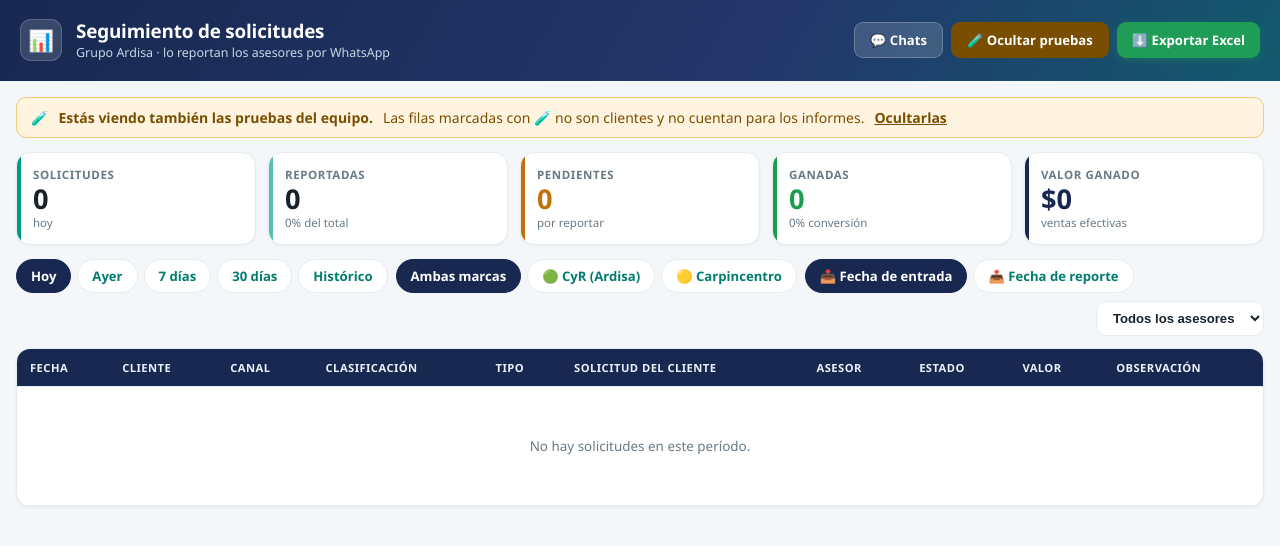
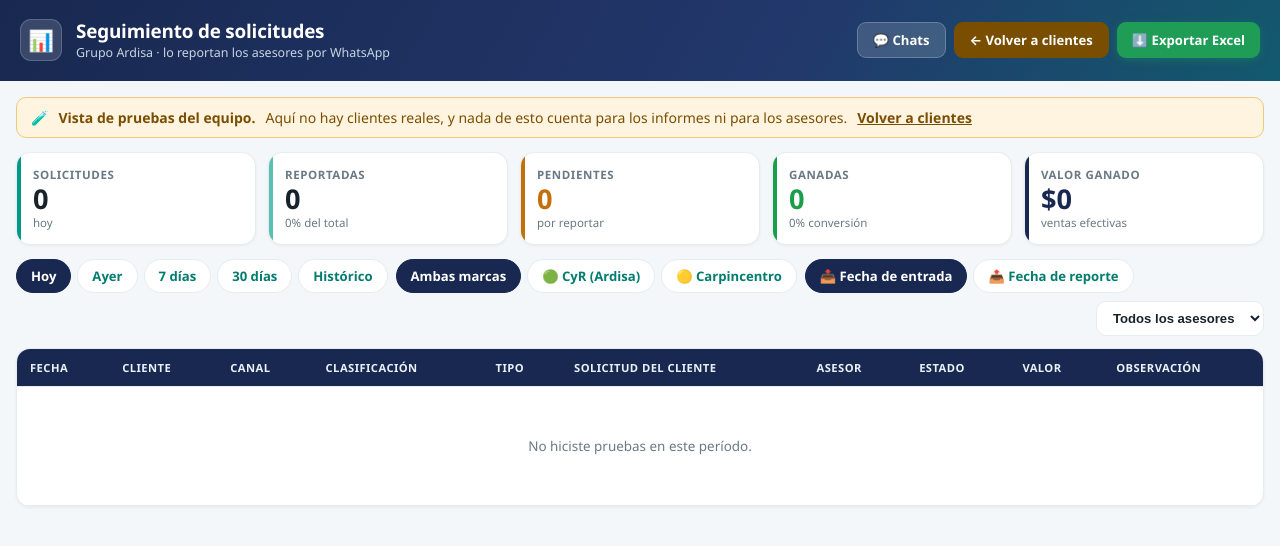
Before and after one commit to DeicyJejen/whatsapp-ardisa, a PHP site: page /webhook/seguimiento.php?p=hoy&f=entrada&test=1 in a window 1280 px wide. Shown: the top 546 px of the page. Run offline with PHP 8.4, Linux system fonts and the light colour scheme; tables that the repository leaves empty or names only in its code hold one stand-in row (values such as "Sample post").

Commit message:
Las pruebas van en su propia vista, no mezcladas con los clientes
Deicy: "¿no es mejor que muestre pruebas y no lo relacione todo junto?".
Incluirlas ensuciaba los totales — 10 solicitudes donde había 9 clientes, 40%
de reportadas donde era 44%.

Ahora son dos vistas separadas: la de siempre (solo clientes reales) y una de
pruebas solas, con sus propios contadores y una banda que aclara que ahí no hay
clientes ni cuenta para informes. En esa vista el 🧪 de cada fila sobra, y el
"no hay solicitudes" pasa a "no hiciste pruebas en este período".

Co-Authored-By: Claude Opus 5 (1M context) <noreply@anthropic.com>

```diff
--- a/monitor/seguimiento.php
+++ b/monitor/seguimiento.php
@@ -108,7 +108,7 @@ $mf = isset($_GET['m']) ? trim($_GET['m']) : '';
 if(!in_array($mf,['','Ardisa','Carpincentro'],true)) $mf='';
 $MW = $mf!=='' ? (" AND marca='".$mf."' ") : "";
 $test = isset($_GET['test']);                                    // 🧪 incluir leads de PRUEBA/demo
-$mp = $test ? " " : " AND COALESCE(modo_prueba,0)=0 ";
+$mp = $test ? " AND COALESCE(modo_prueba,0)=1 " : " AND COALESCE(modo_prueba,0)=0 ";
 
 if (isset($_GET['export'])) {
   $sql="SELECT creado_en,nombre,telefono,ciudad,marca,solicitud,tipo_cliente,detalle,asesor,obs_asesor,valor_venta,estado,estado_motivo
@@ -282,14 +282,14 @@ function lnk($ov=[]){
   </div>
   <div class="acts">
     <a class="btn mon" href="index.php">💬 Chats</a>
-    <a class="btn mon<?php echo $test?' teston':''; ?>" href="<?php echo lnk(['test'=>$test?'':'1']); ?>"><?php echo $test?'🧪 Ocultar pruebas':'🧪 Incluir pruebas'; ?></a>
+    <a class="btn mon<?php echo $test?' teston':''; ?>" href="<?php echo lnk(['test'=>$test?'':'1']); ?>"><?php echo $test?'← Volver a clientes':'🧪 Ver pruebas'; ?></a>
     <a class="btn exp" href="<?php echo lnk(['export'=>'1']); ?>">⬇️ Exportar Excel</a>
   </div>
 </div></div>
 <div class="wrap">
 <?php if($test): ?>
-  <div class="testbar">🧪 <b>Estás viendo también las pruebas del equipo.</b> Las filas marcadas con 🧪 no son clientes y no cuentan para los informes.
-    <a href="<?php echo lnk(['test'=>'']); ?>">Ocultarlas</a></div>
+  <div class="testbar">🧪 <b>Vista de pruebas del equipo.</b> Aquí no hay clientes reales, y nada de esto cuenta para los informes ni para los asesores.
+    <a href="<?php echo lnk(['test'=>'']); ?>">Volver a clientes</a></div>
 <?php endif; ?>
   <div class="cards">
     <div class="card"><div class="k">Solicitudes</div><div class="v"><?php echo $tot; ?></div><div class="x"><?php echo ['hoy'=>'hoy','ayer'=>'ayer','semana'=>'últimos 7 días','mes'=>'últimos 30 días','todos'=>'histórico'][$per]; ?></div></div>
@@ -349,12 +349,12 @@ function lnk($ov=[]){
         <th>Solicitud del cliente</th><th>Asesor</th><th>Estado</th><th>Valor</th><th>Observación</th>
       </tr></thead>
       <tbody>
-      <?php if(!$rows): ?><tr><td colspan="10" class="empty">No hay solicitudes en este período.</td></tr><?php endif; ?>
+      <?php if(!$rows): ?><tr><td colspan="10" class="empty"><?php echo $test?'No hiciste pruebas en este período.':'No hay solicitudes en este período.'; ?></td></tr><?php endif; ?>
       <?php foreach($rows as $x): $carp=(mb_stripos((string)$x['marca'],'carp')!==false); ?>
         <tr>
           <td style="white-space:nowrap"><?php echo date('d/m',strtotime($x['creado_en'])); ?><br><span class="sub2"><?php echo date('g:i a',strtotime($x['creado_en'])); ?></span></td>
           <td><div class="cli"><?php echo h($x['nombre']?:'—'); ?></div><div class="sub2"><?php echo h($x['ciudad']?:''); ?> · <?php echo h(telDisp($x['telefono'])); ?></div></td>
-          <td><span class="pill <?php echo $carp?'carp':''; ?>"><?php echo h($x['marca']?:'—'); ?></span><?php if(!empty($x['mp'])): ?> <span class="pill" style="background:#FCEBD6;color:#B15C00">🧪</span><?php endif; ?></td>
+          <td><span class="pill <?php echo $carp?'carp':''; ?>"><?php echo h($x['marca']?:'—'); ?></span><?php if(!empty($x['mp']) && !$test): ?> <span class="pill" style="background:#FCEBD6;color:#B15C00">🧪</span><?php endif; ?></td>
           <td><?php echo h($x['solicitud']?:'—'); ?></td>
           <td><?php echo h($x['tipo_cliente']?:'—'); ?></td>
           <td class="det"><?php echo h((string)$x['detalle']); ?></td>
```
